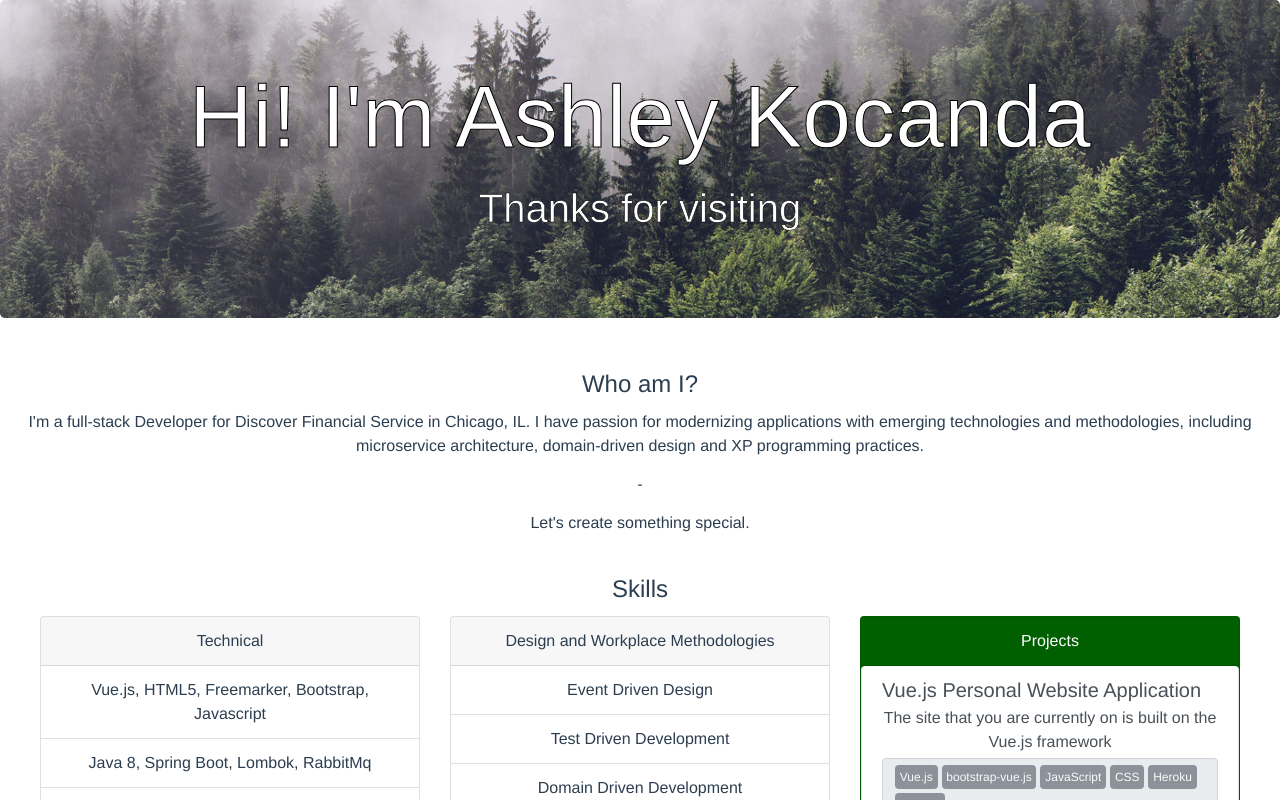
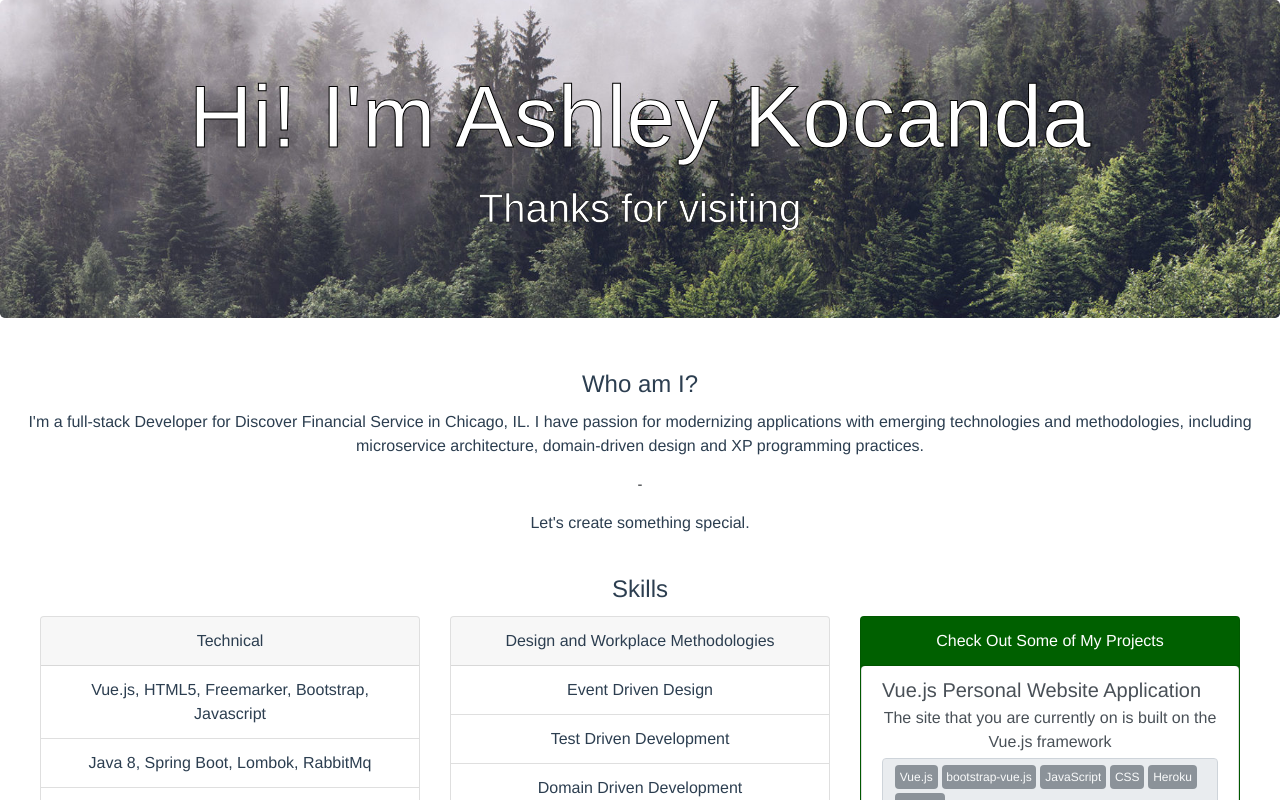
Before and after one commit to akocanda/VuePersonalSiteApplication, a Vue app: page / in a window 1280 px wide. Shown: the top 800 px of the page. Built offline with nearby package versions, Linux system fonts and the light colour scheme.

Commit message:
Text update for Projects group in Skills vue

```diff
--- a/src/components/skills/Skills.vue
+++ b/src/components/skills/Skills.vue
@@ -21,7 +21,7 @@
                     <b-list-group-item>XP (Paired) Programming</b-list-group-item>
                 </b-list-group>
             </b-card>
-            <b-card no-body header="Projects" style="background-color: darkgreen; color: white;">
+            <b-card no-body header="Check Out Some of My Projects" style="background-color: darkgreen; color: white;">
                 <b-list-group>
                     <b-list-group-item href="https://github.com/akocanda/VuePersonalSiteApplication" class="flex-column align-items-start">
                         <div class="d-flex w-100 justify-content-between">
```
